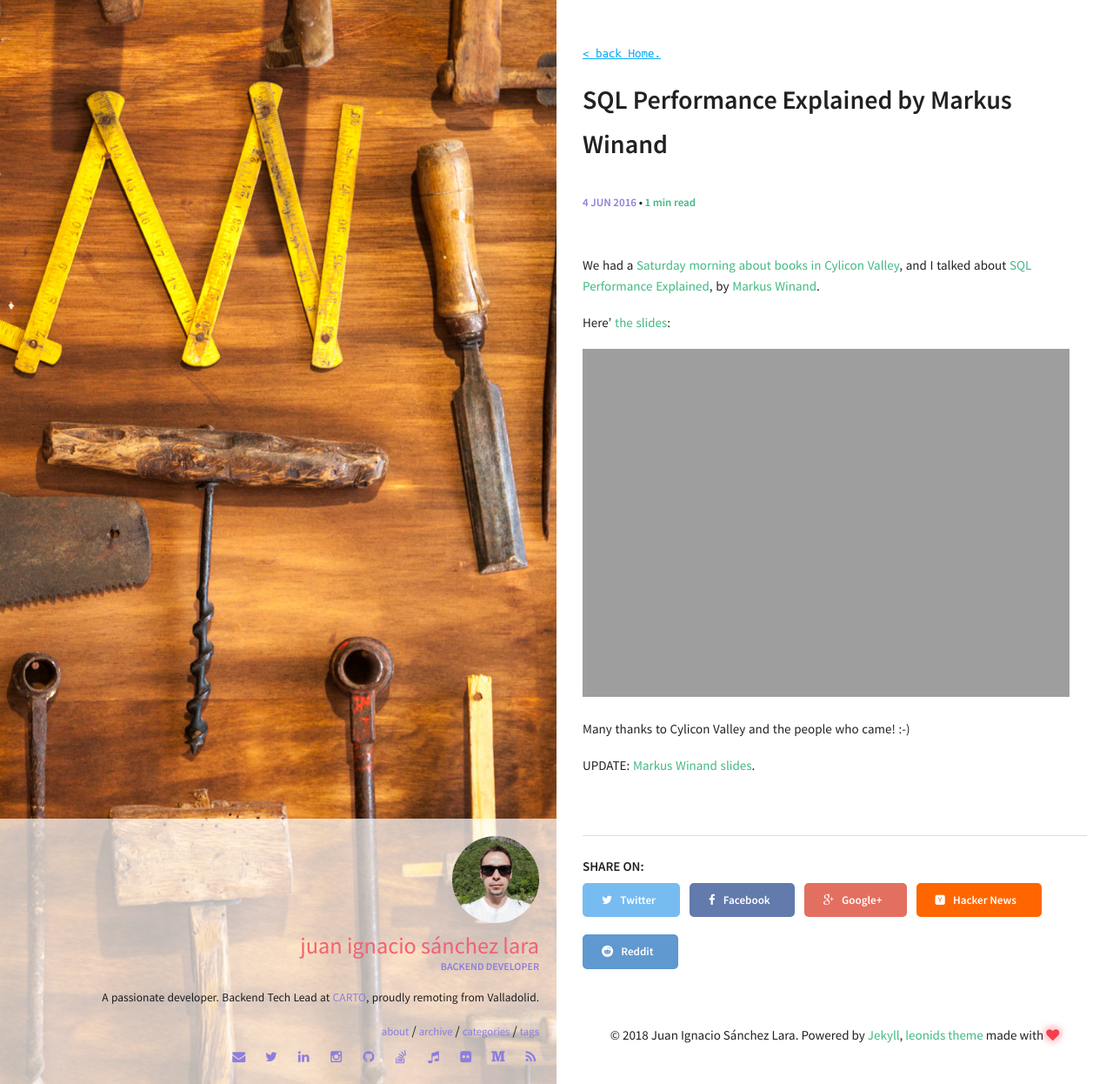
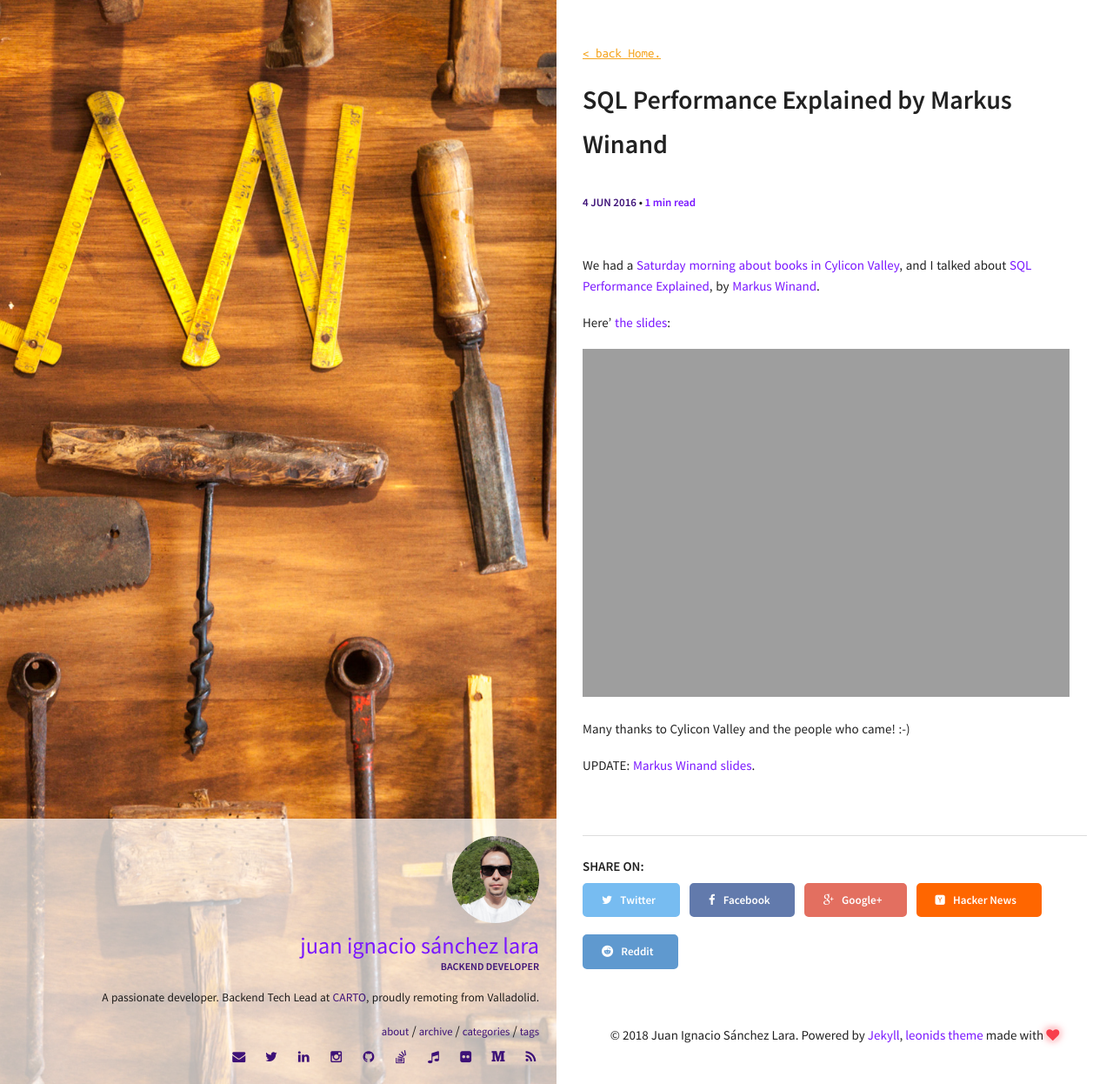
Before and after one commit to juanignaciosl/juanignaciosl.github.io, a Jekyll site: the page built from _posts/2016-06-04-sql-performance-explained-cylicon-valley.md, in a window 1280 px wide. Shown: the whole page at 87% size. Built offline with Jekyll 4.4.1, drawn with Linux system fonts in a browser that asks for light colours.

Commit message:
Color changes

```diff
--- a/_sass/components/_variables.scss
+++ b/_sass/components/_variables.scss
@@ -55,12 +55,16 @@ $text-color:       rgba(0, 0, 0, 0.87) !default;
 $background-color: #f5f5f5;
 
 $white:            #fff;
-$primary:          #42b983;
-$secondary:        #8d7edc;
+// $primary:          #42b983;
+$primary:          #7A16FF;
+// $secondary:        #8d7edc;
+$secondary:        #3D1177;
 $success:          #65e892;
 $danger:           #f83e4b;
 $warning:          #F5A623;
-$info:             #09ABF6;
+// $warning:          #FFCB00;
+// $info:             #09ABF6;
+$info:             $warning;
 
 // Tables
 $table-border-color: #d0d0d0 !default;
--- a/_sass/pages/_layout.scss
+++ b/_sass/pages/_layout.scss
@@ -58,7 +58,8 @@ iframe {
   }
   .author_name {
     display: block;
-    color: #F36170;
+    // color: #F36170;
+    color: #7A16FF;
     font-size: 1.75em;
     text-transform: lowercase;
   }
```
